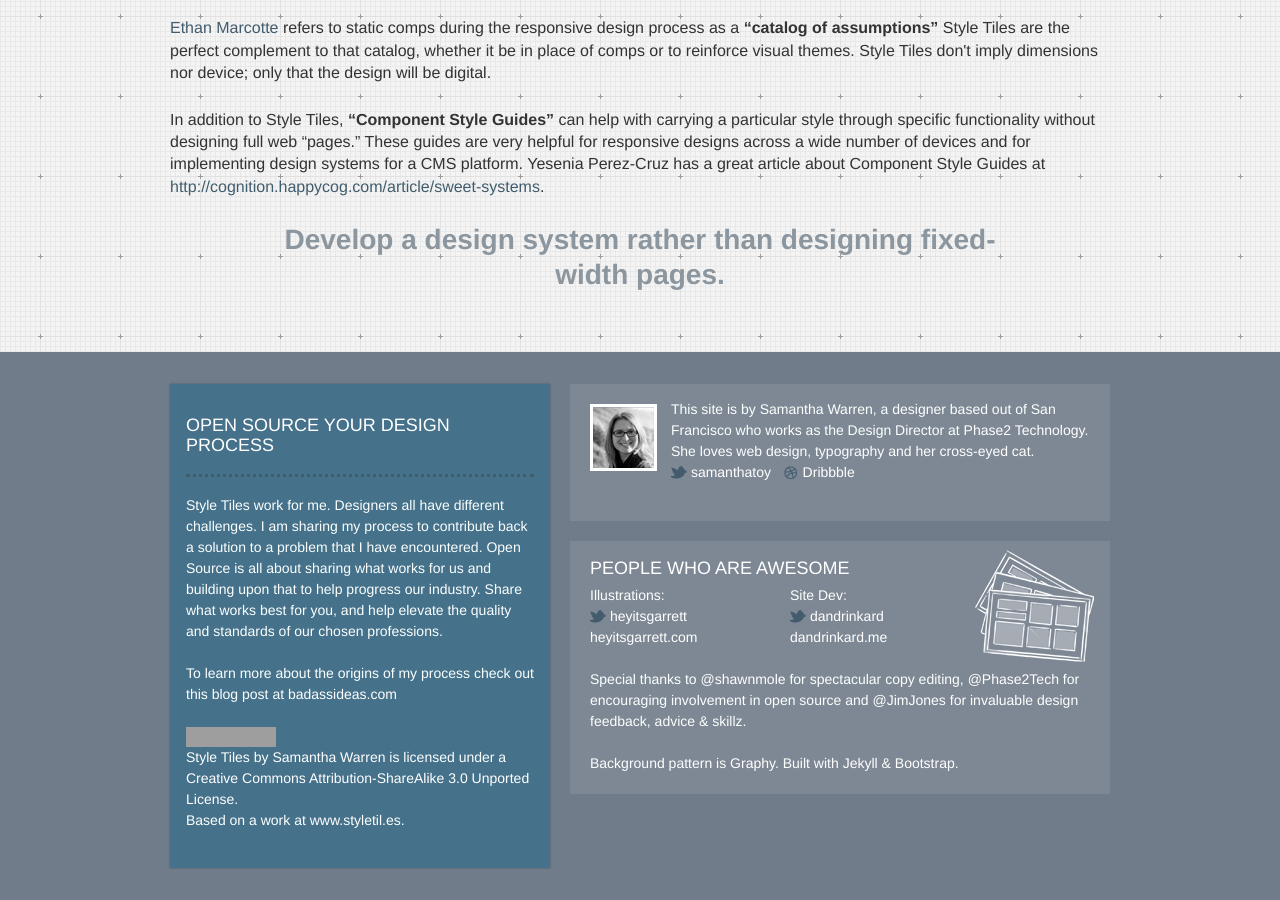
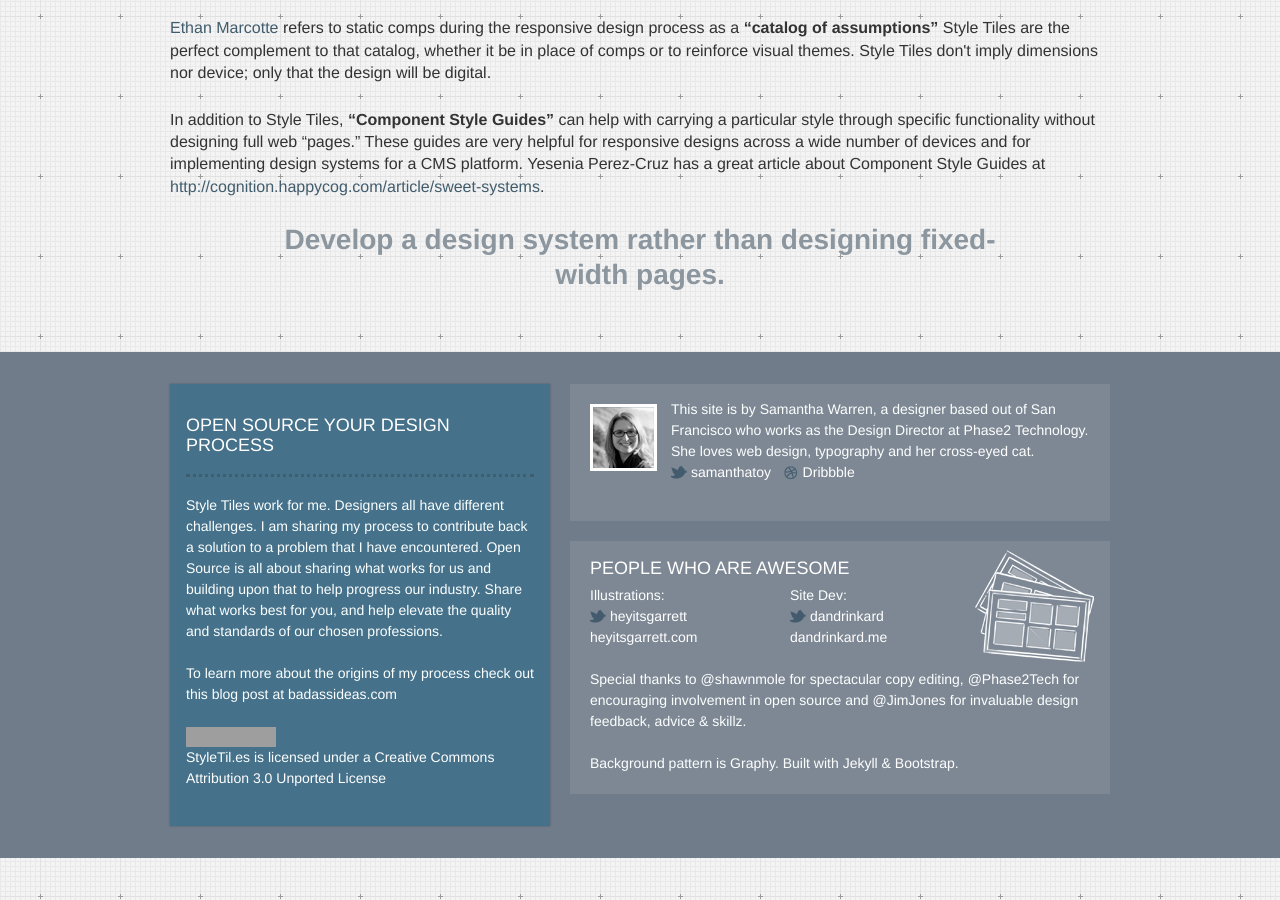
Before and after one commit to styletiles/styletiles.github.com, a Jekyll site: the page built from _posts/2012-02-01-index.html, in a window 1280 px wide and 900 px high, scrolled down 4464 px. Built offline with Jekyll 4.4.1, drawn with Linux system fonts in a browser that asks for light colours; nearby versions of some CDN libraries; comment, search, counter and statistics services are not loaded; grey boxes are pictures that could not be loaded.

Commit message:
adding CC
Adding CC language

```diff
--- a/_includes/footer.html
+++ b/_includes/footer.html
@@ -15,7 +15,7 @@
                 at <a href="http://badassideas.com/style-tiles-as-a-web-design-process-tool/">badassideas.com</a>
             </p>
 <p>
-<a rel="license" href="http://creativecommons.org/licenses/by-sa/3.0/"><img alt="Creative Commons License" style="border-width:0" src="http://i.creativecommons.org/l/by-sa/3.0/88x31.png" /></a><br /><span xmlns:dct="http://purl.org/dc/terms/" property="dct:title">Style Tiles</span> by <a xmlns:cc="http://creativecommons.org/ns#" href="http://www.styletil.es" property="cc:attributionName" rel="cc:attributionURL">Samantha Warren</a> is licensed under a <a rel="license" href="http://creativecommons.org/licenses/by-sa/3.0/">Creative Commons Attribution-ShareAlike 3.0 Unported License</a>.<br />Based on a work at <a xmlns:dct="http://purl.org/dc/terms/" href="http://www.styletil.es" rel="dct:source">www.styletil.es</a>.</p>
+<a rel="license" href="http://creativecommons.org/licenses/by/3.0/"><img alt="Creative Commons License" style="border-width:0" src="http://i.creativecommons.org/l/by/3.0/80x15.png" /></a><br /><span xmlns:dct="http://purl.org/dc/terms/" property="dct:title">StyleTil.es</span> is licensed under a <a rel="license" href="http://creativecommons.org/licenses/by/3.0/">Creative Commons Attribution 3.0 Unported License</a></p>
         </div>
     </div>
     <div class="span7">
```
